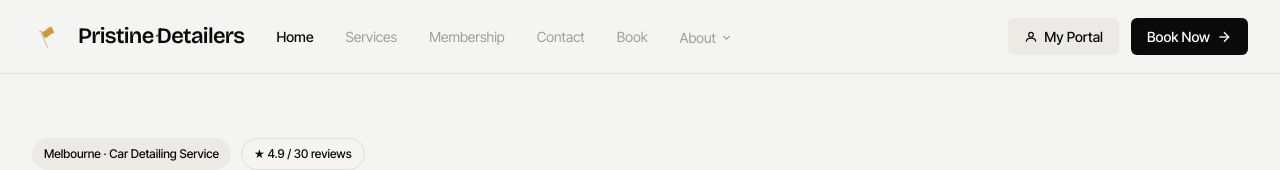
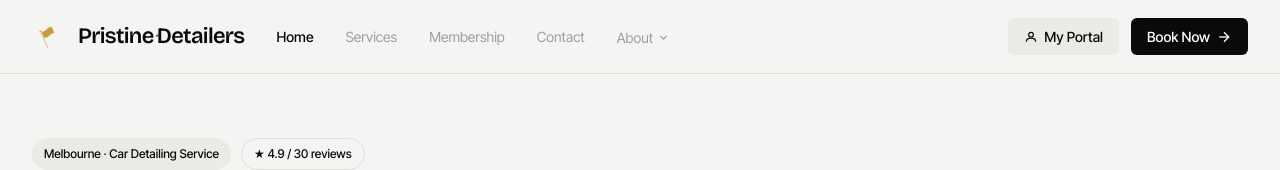
Before and after one commit to hrshdv2nd/pristinedetailers, a Next.js app: page / in a window 1280 px wide. Shown: the top 170 px of the page. Built offline with nearby package versions, Linux system fonts and the light colour scheme; grey boxes are pictures that could not be loaded.

Commit message:
nav bar update

```diff
--- a/components/shared/nav.tsx
+++ b/components/shared/nav.tsx
@@ -289,7 +289,6 @@ export function Nav({ active = 'home' }: { active?: string }) {
     { id: 'services', label: 'Services', href: '/services' },
     { id: 'membership', label: 'Membership', href: '/membership' },
     { id: 'contact', label: 'Contact', href: '/contact' },
-    { id: 'booking', label: 'Book', href: '/booking' },
   ];
 
   const onAboutEnter = () => {
```
